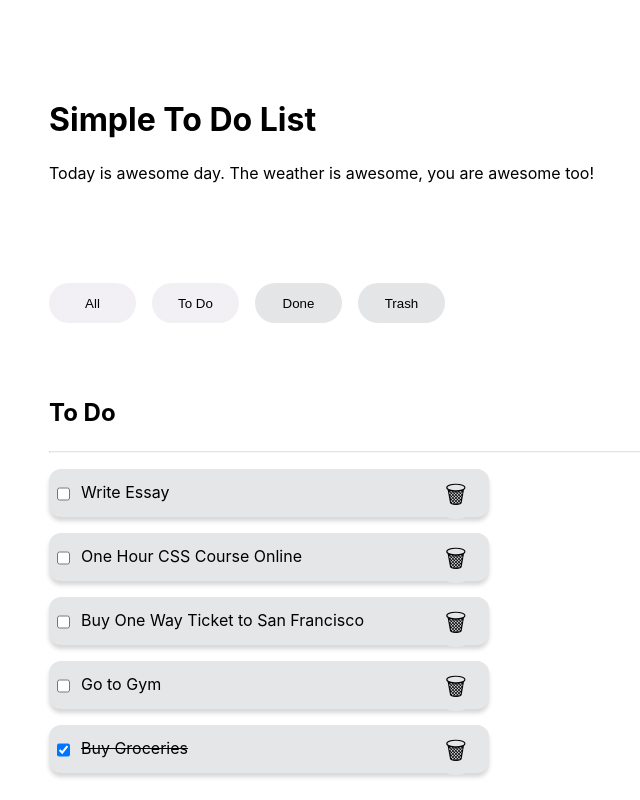
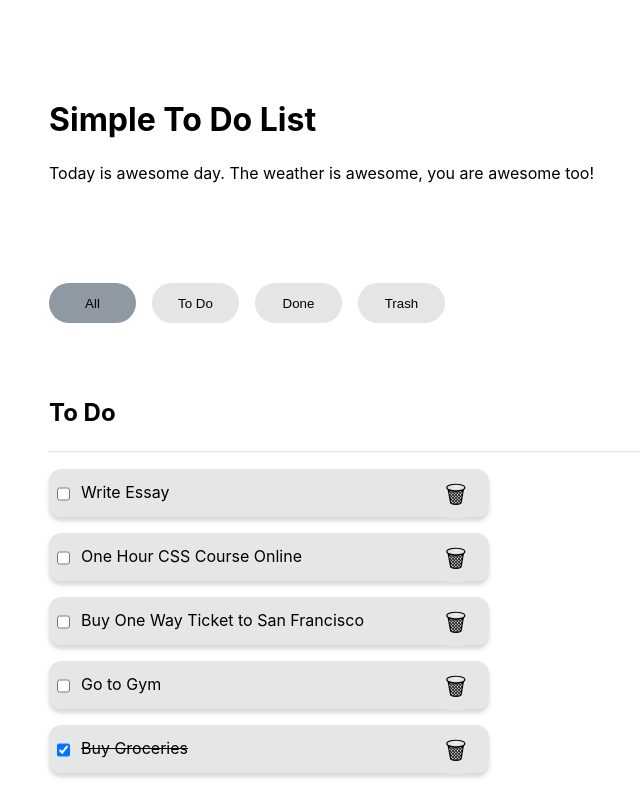
Before and after one commit to narasaken/to-do-app, a React (Create React App) app: page / in a window 1280 px wide. Shown: the top 800 px of the page, without its empty margins (191-831 px from the left). Built offline with nearby package versions, Linux system fonts and the light colour scheme.

Commit message:
improved section buttons

```diff
--- a/src/components/Actions/index.jsx
+++ b/src/components/Actions/index.jsx
@@ -2,7 +2,13 @@ import React, { useState } from "react";
 import "./style.css";
 
 export default function Actions({setFilter, setInputTodo, inputTodo, handleAddTask}) {
+    const [activeFilter, setActiveFilter] = useState("All");
     const [isAddClicked, setAddClicked] = useState(false);
+
+    const handleFilterClick = (filter) => {
+        setFilter(filter);
+        setActiveFilter(filter);
+    };
 
     const handleAddClick = () => {
         setAddClicked(!isAddClicked);
@@ -10,14 +16,12 @@ export default function Actions({setFilter, setInputTodo, inputTodo, handleAddTa
 
     return(
         <div className="actions">
-            <button className="all" onClick={() => setFilter("All")}>All</button>
-            <button className="toDo" onClick={() => setFilter("To Do")}>To Do</button>
-            <button className="done" onClick={() => setFilter("Done")}>Done</button>
-            <button className="trash" onClick={() => setFilter("Trash")}>Trash</button>
+            <button className="all" onClick={() => handleFilterClick("All")} style={{backgroundColor: activeFilter === "All" ? 'rgba(8, 30, 52, 0.42)' : '#F0F0F0'}}>All</button>
+            <button className="toDo" onClick={() => handleFilterClick("To Do")} style={{backgroundColor: activeFilter === "To Do" ? 'rgba(8, 30, 52, 0.42)' : '#F0F0F0'}}>To Do</button>
+            <button className="done" onClick={() => handleFilterClick("Done")} style={{backgroundColor: activeFilter === "Done" ? 'rgba(8, 30, 52, 0.42)' : '#F0F0F0'}}>Done</button>
+            <button className="trash" onClick={() => handleFilterClick("Trash")} style={{backgroundColor: activeFilter === "Trash" ? 'rgba(8, 30, 52, 0.42)' : '#F0F0F0'}}>Trash</button>
 
-            <button onClick={handleAddClick} className="add" style={{
-                backgroundColor: isAddClicked ? 'rgba(0, 0, 0, 0.20)' : 'rgba(0, 0, 0, 0.10)'
-                }}>+</button>
+            <button onClick={handleAddClick} className="add" style={{backgroundColor: isAddClicked ? 'rgba(0, 0, 0, 0.20)' : 'rgba(0, 0, 0, 0.10)'}}>+</button>
                 {isAddClicked ? (
                 <div className="add-window">
                     <p className="add-task">Add New To Do</p>
--- a/src/components/Actions/style.css
+++ b/src/components/Actions/style.css
@@ -30,7 +30,7 @@
 }
 
 .done{
-    background: linear-gradient(0deg, rgba(8, 30, 52, 0.05), rgba(8, 30, 52, 0.05)), #F0F0F0;
+    background: linear-gradient(0deg, rgba(8, 30, 52, 0.05), rgba(8, 30, 52, 0.05)), #FFFBFE;
     border-radius: 100px;
     display: flex;
     justify-content: center;
@@ -43,7 +43,7 @@
 }
 
 .trash{
-    background: linear-gradient(0deg, rgba(8, 30, 52, 0.05), rgba(8, 30, 52, 0.05)), #F0F0F0;
+    background: linear-gradient(0deg, rgba(8, 30, 52, 0.05), rgba(8, 30, 52, 0.05)), #FFFBFE;
     border-radius: 100px;
     display: flex;
     justify-content: center;
```
Also changed, not shown: src/components/ToDo/index.jsx (+0 -18 lines).
